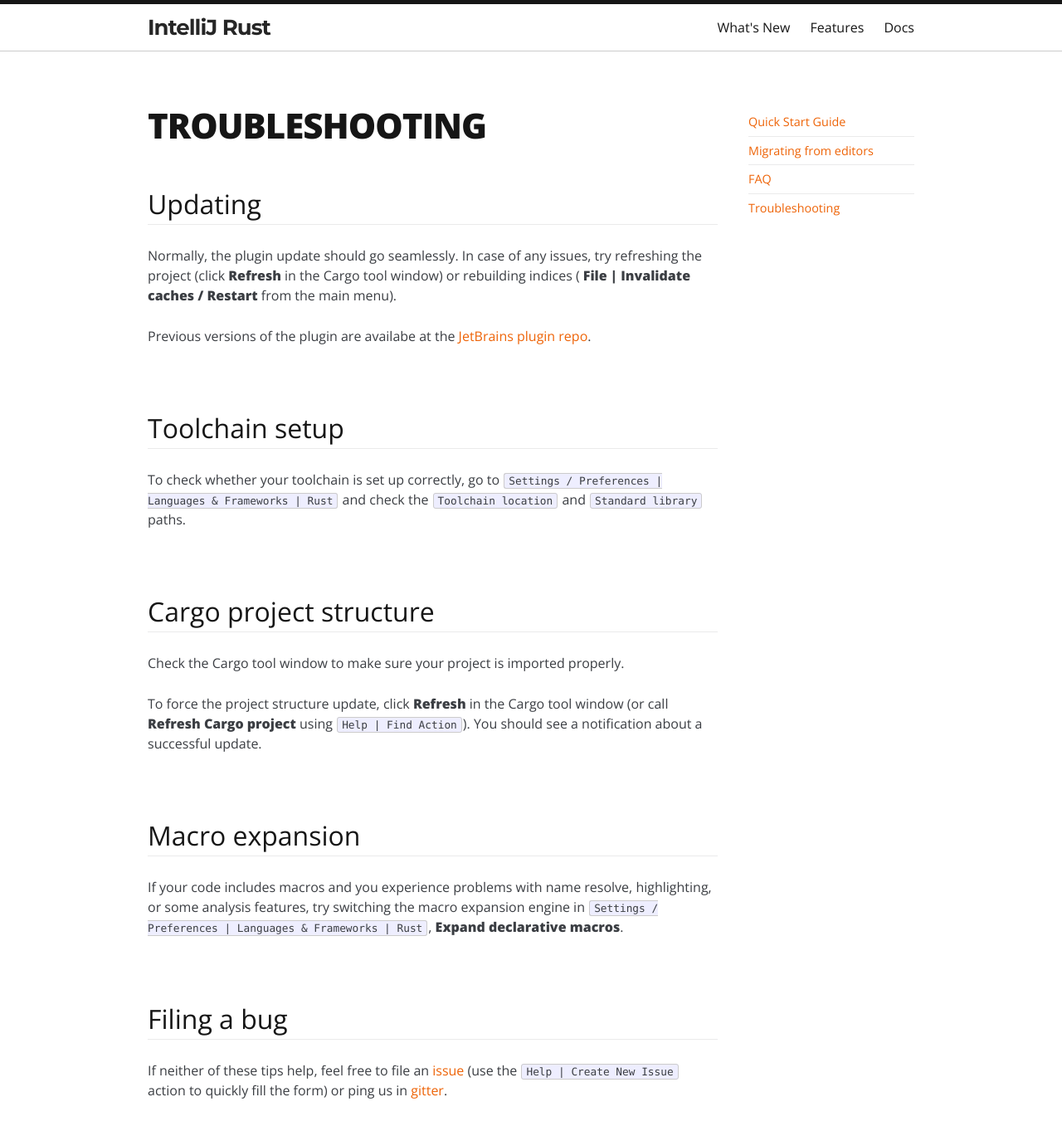
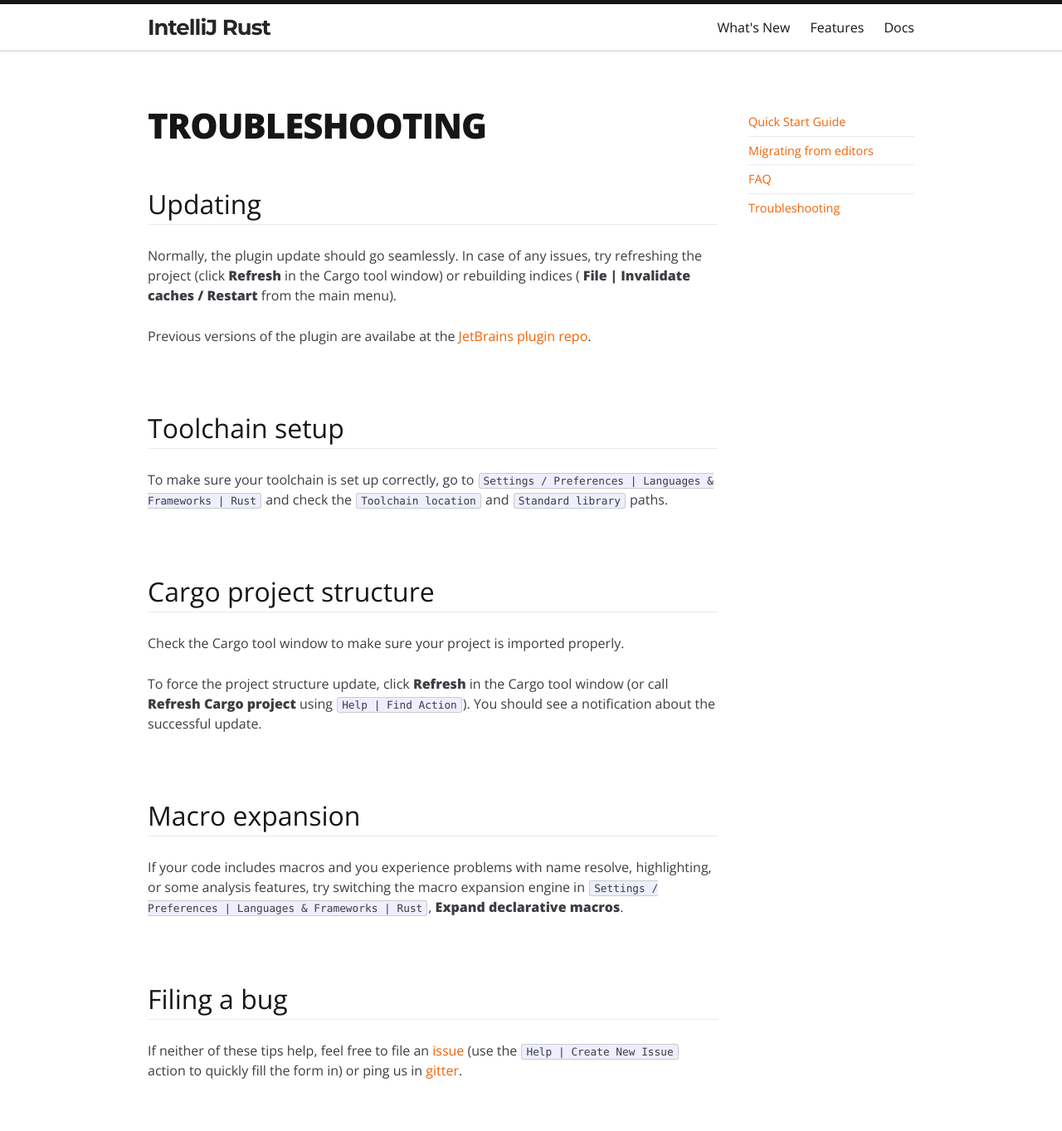
Before and after one commit to intellij-rust/intellij-rust.github.io, a Jekyll site: the page built from _docs/troubleshooting.markdown, in a window 1280 px wide and 1400 px high. Shown: the top 1363 px of the window at 83% size. Built offline with Jekyll 4.4.1, drawn with Linux system fonts in a browser that asks for light colours; nearby versions of some CDN libraries; some web fonts are replaced.

Commit message:
Docs: Troubleshooting updates - cosmetics

```diff
--- a/_docs/troubleshooting.markdown
+++ b/_docs/troubleshooting.markdown
@@ -15,7 +15,7 @@
 
 {% include h title="Toolchain setup" %}
 
-To check whether your toolchain is set up correctly,
+To make sure your toolchain is set up correctly,
 go to `Settings / Preferences | Languages & Frameworks | Rust` and check the `Toolchain location`
 and `Standard library` paths.
 
@@ -26,7 +26,7 @@
 
 To force the project structure update, click **Refresh** in the Cargo tool window
 (or call **Refresh Cargo project** using `Help | Find Action`).
- You should see a notification about a successful update.
+ You should see a notification about the successful update.
 
 
 {% include h title="Macro expansion" %}
@@ -39,7 +39,7 @@
 {% include h title="Filing a bug" %}
 
 If neither of these tips help, feel free to file an [issue]
-(use the `Help | Create New Issue` action to quickly fill the form) or ping us in [gitter].
+(use the `Help | Create New Issue` action to quickly fill the form in) or ping us in [gitter].
 
 
 [issue]: https://github.com/intellij-rust/intellij-rust/issues
```
